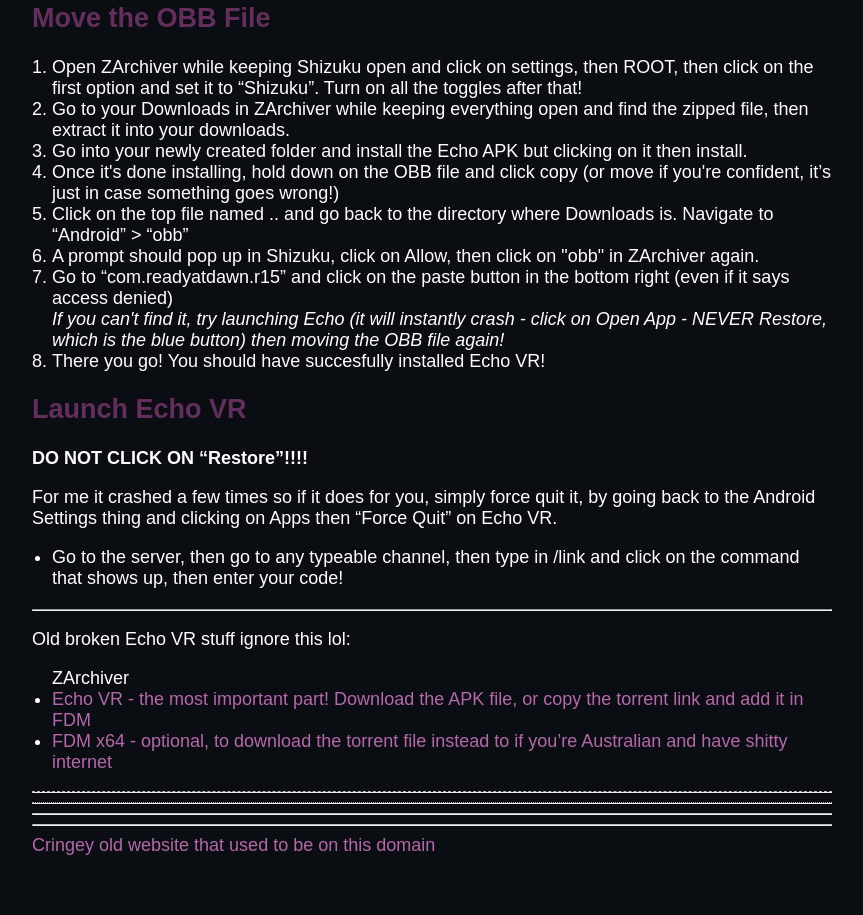
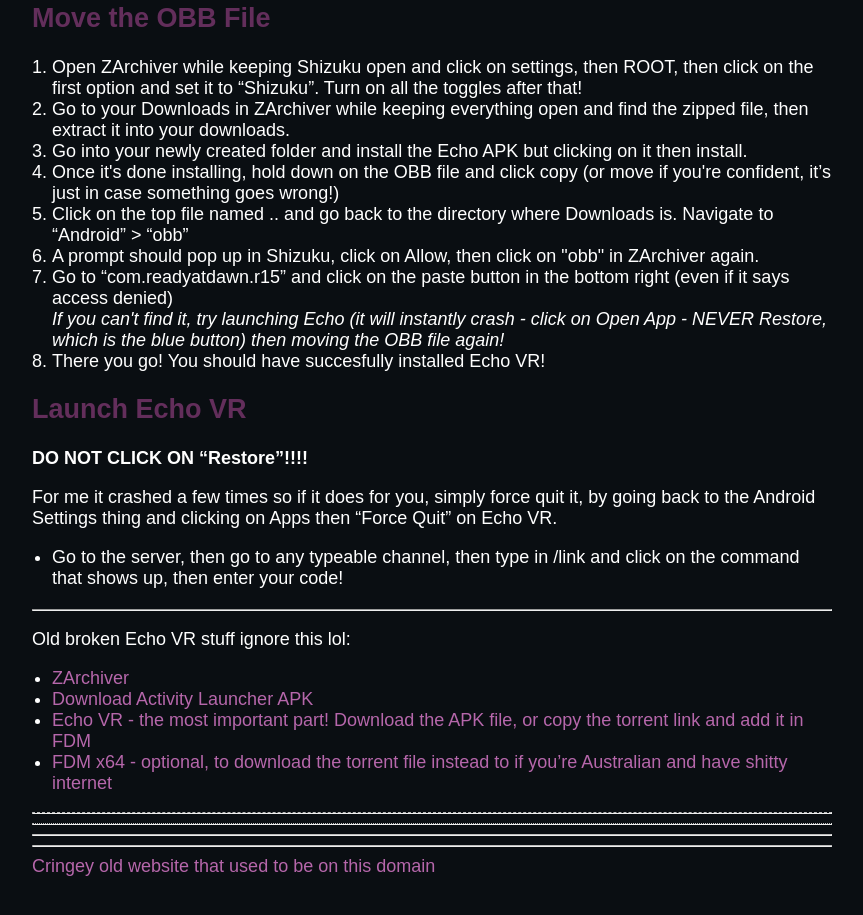
Before and after one commit to Fox595676/Fox595676.github.io, a plain HTML site: page index.html in a window 1280 px wide. Shown: the part 2789-3704 px from the top of the page, without its empty margins (208-1071 px from the left). Drawn offline with Linux system fonts and the light colour scheme.

Commit message:
Update index.html

```diff
--- a/index.html
+++ b/index.html
@@ -107,7 +107,8 @@
         <hr>
         <p>Old broken Echo VR stuff ignore this lol:</p>
         <ul>
-        	<li<a href="/APK/ZArchiver_1.0.9.apk" download>ZArchiver</a></li>
+        	<li><a href="/APK/ZArchiver_1.0.9.apk" download>ZArchiver</a></li>
+            <li><a href="https://raw.githubusercontent.com/Fox595676/Fox595676.github.io/aba42b6471ca450ef777e5278719affb8f75fa37/APK/ActivityLauncher_2.0.0.apk" download>Download Activity Launcher APK</a></li>
             <li><a href="https://archive.org/details/echo-vr-v-4987566-apk-obb-quest-2">Echo VR - the most important part! Download the APK file, or copy the torrent link and add it in FDM</a></li>
             <li><a href="https://www.freedownloadmanager.org/download-fdm-for-android.htm">FDM x64 - optional, to download the torrent file instead to if you’re Australian and have shitty internet</a></li>
         </ul>
```
